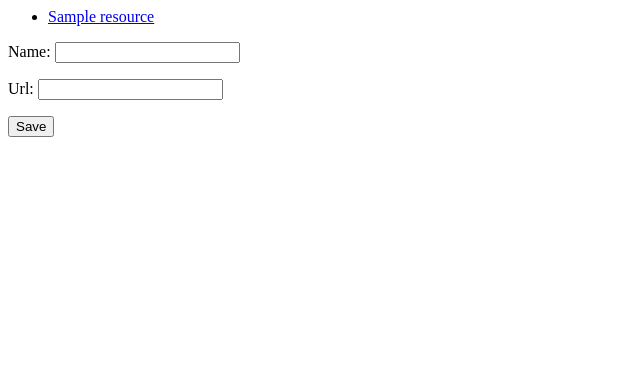
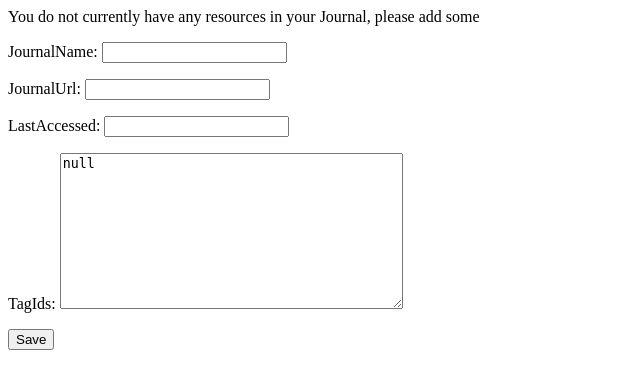
Before and after one commit to Andrew-McMahon7/learnjournal, a Django app: page /journal/ in a window 1280 px wide. Shown: the top 389 px of the page, without its empty margins (0-640 px from the left). Run offline with Django 3.2, Linux system fonts and the light colour scheme; tables that the repository leaves empty hold one stand-in row (values such as "Sample post"); data that the repository does not hold is empty.

Commit message:
Working Journal Resources form

```diff
--- a/journal/forms.py
+++ b/journal/forms.py
@@ -1,10 +1,17 @@
+from django.db.models.base import Model
 from django.forms import ModelForm
-from journal.models import Resource
+from journal.models import JournalResource, Resource
 
 class ResourceForm(ModelForm):
          class Meta:
             model = Resource
             fields = ['name', 'url'] #Or 'All'
+
+
+class JournalResourceForm(ModelForm):
+       class Meta:
+              model = JournalResource
+              fields = '__all__'
 
 # # Creating a form to add an article.
 # form = ArticleForm()
--- a/journal/models.py
+++ b/journal/models.py
@@ -13,7 +13,7 @@ class JournalResource(models.Model):
     journalName = models.CharField(max_length=200)
     journalUrl = models.URLField()
     lastAccessed = models.DateTimeField()
-    tagIds = models.JSONField()
+    tagIds = models.JSONField(blank = True)
 
 
 class TagsResource(models.Model):
--- a/journal/templates/resources.html
+++ b/journal/templates/alljournalresources.html
@@ -2,21 +2,23 @@
 
 {% block content %}
 
-    {% if resources %}
+    {% if journalResources %}
         <ul>
-        {% for resource in resources%}
+        {% for resource in journalResources%}
 
-            <li><a href="{{resource.url}}">{{resource.name}}</a></li>
+            <li><a href="{{resource.journalUrl}}">{{resource.journalName}}</a></li>
         {% endfor %}
         </ul>
     {% else %}
-        <p>No Resources are available</p>
+        <p>You do not currently have any resources in your Journal, please add some</p>
     {% endif %}
+
+
 
     <form method="POST">
         {% csrf_token %}
 
-    {{ resource_form.as_p }}
+    {{ journalResourceForm.as_p }}
 
     <input type="submit" value="Save">
 
--- a/journal/views.py
+++ b/journal/views.py
@@ -1,32 +1,32 @@
 from django.http.response import HttpResponse
 from django.shortcuts import render
-from journal.models import Resource
+from journal.models import JournalResource, Resource
 from django.template import loader
 from django.views import generic
 from django.views.generic.edit import CreateView, UpdateView
-from journal.forms import ResourceForm
+from journal.forms import JournalResourceForm
 
 # Create your views here.
 
 def index(request):
-    resources = Resource.objects.all()
+    journalResources = JournalResource.objects.all()
 
 
-    resource_form = ResourceForm()
+    journalResourceForm = JournalResourceForm()
     if request.POST:
-        resource_form = ResourceForm(request.POST)
-        if resource_form.is_valid():
-            resource = resource_form.save(commit=False)
-            resource.save()
+        journalResourceForm = JournalResourceForm(request.POST)
+        if journalResourceForm.is_valid():
+            journalResources = journalResourceForm.save(commit=False)
+            journalResources.save()
 
     else :
-        resource_form = ResourceForm()
+        journalResourceForm = JournalResourceForm()
 
 
-    template = loader.get_template('resources.html')
+    template = loader.get_template('alljournalresources.html')
     context = {
-        'resources': resources,
-        'resource_form': resource_form,
+        'journalResourceForm': journalResourceForm,
+        'journalResources': journalResources,
     }
     return HttpResponse(template.render(context, request))
 
@@ -34,12 +34,12 @@ def index(request):
 
 
 class ResourceView(generic.ListView):
-    template_name = 'resources.html'
-    context_object_name = 'resources'
+    template_name = 'alljournalresources.html'
+    context_object_name = 'journalResources'
 
     def get_queryset(self):
         """Return the last five published questions."""
-        return Resource.objects.order_by('name')  #order_by('-pub_date')[:5]
+        return JournalResource.objects.order_by('journalName')  #order_by('-pub_date')[:5]
 
 
 class ResourceCreateView(CreateView):
```
Also changed, not shown: journal/migrations/0004_alter_journalresource_tagids.py (added).
